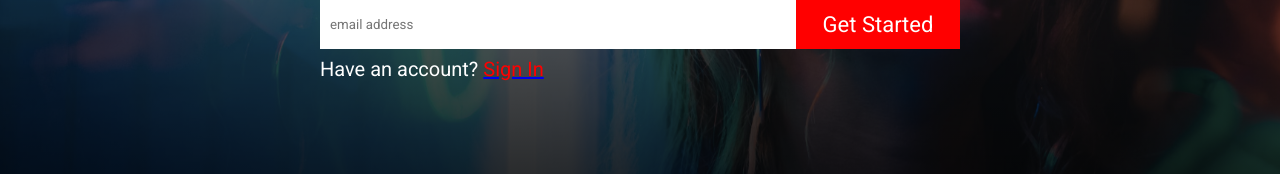
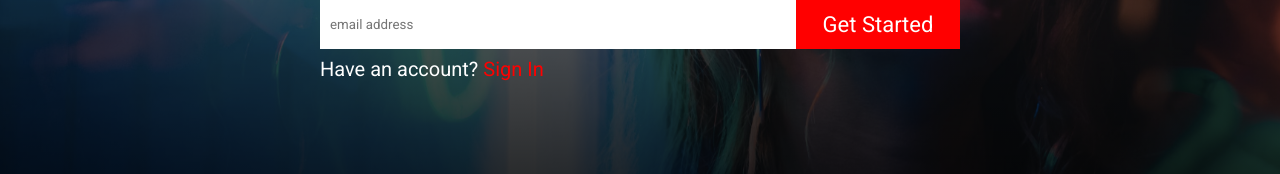
Before and after one commit to Morsetim/watchnowapp, a React (Create React App) app: page /register in a window 1280 px wide. Shown: the part 445-619 px from the top of the page. Built offline with nearby package versions, Linux system fonts and the light colour scheme.

Commit message:
rm underline

```diff
--- a/src/pages/register/Register.jsx
+++ b/src/pages/register/Register.jsx
@@ -65,7 +65,7 @@ export default function Register() {
               Get Started
             </button>
           </div>
-          <p>Have an account?  <Link to="/login"><span className="sgn-clk">Sign In</span></Link></p>
+          <p>Have an account?  <Link to="/login" style={{textDecoration:"none"}}><span className="sgn-clk">Sign In</span></Link></p>
           </div>
         ) : (
           <div className="genn">
```
